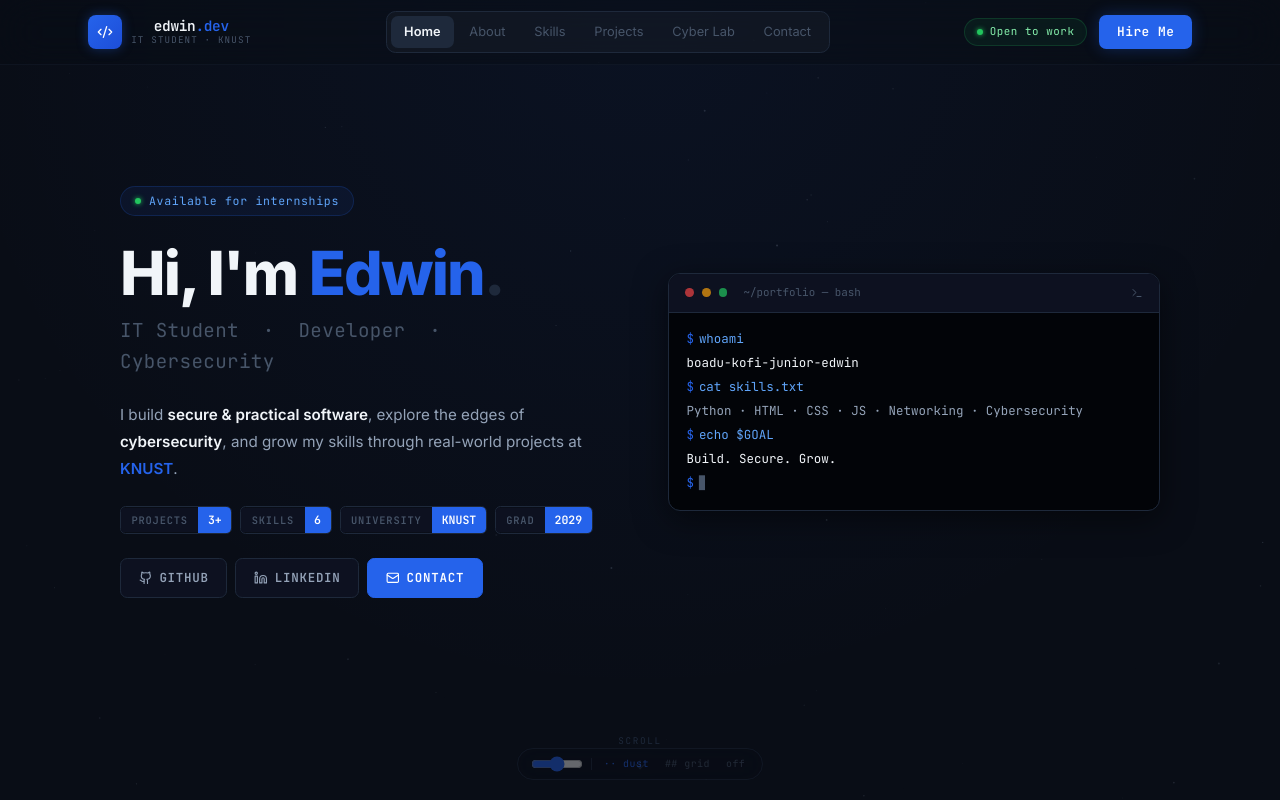
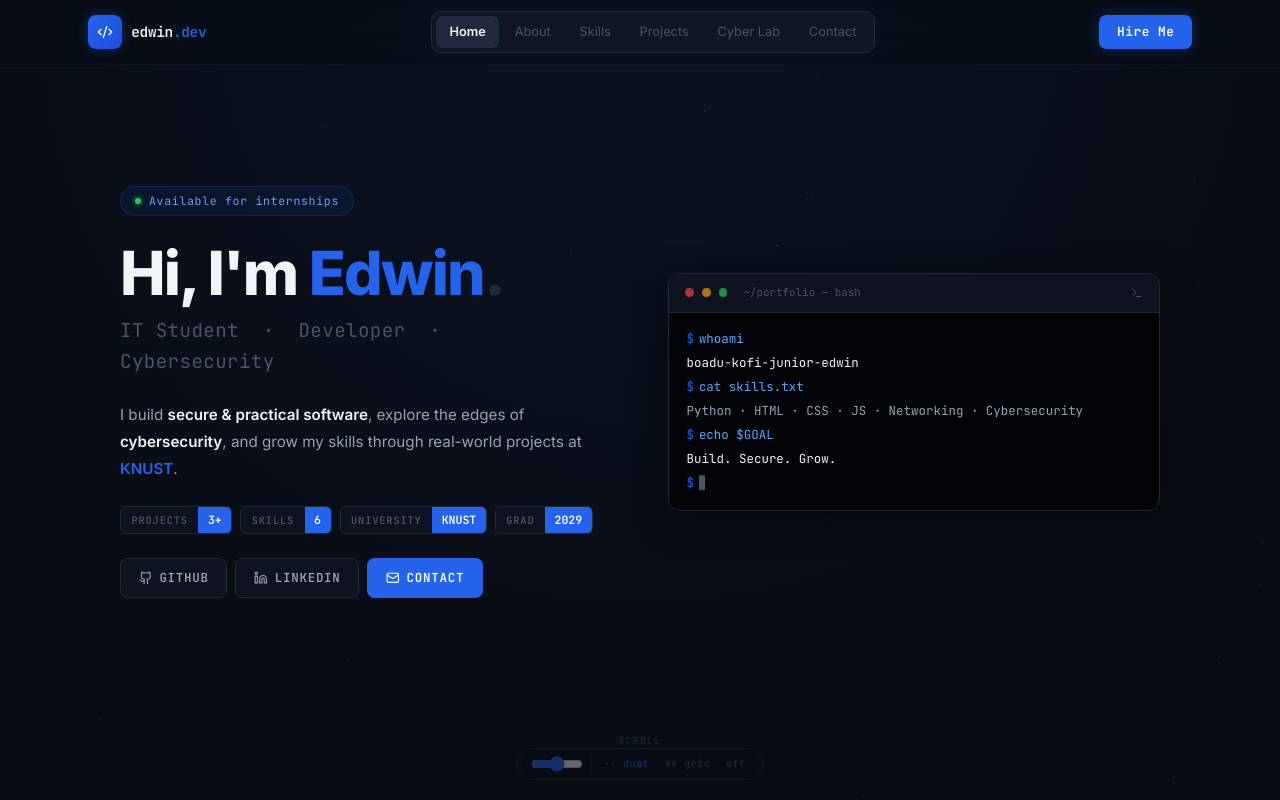
Before and after one commit to Junior09-gif/My-Portfolio, a React (Vite) app in the folder My-Portfolio-main/My-Portfolio-main/: page / in a window 1280 px wide. Shown: the top 800 px of the page. Built offline with nearby package versions, Linux system fonts and the light colour scheme.

Commit message:
Remove logo subtitle and Open to work badge from Navbar

```diff
--- a/My-Portfolio-main/My-Portfolio-main/src/components/Navbar.tsx
+++ b/My-Portfolio-main/My-Portfolio-main/src/components/Navbar.tsx
@@ -78,21 +78,12 @@ export default function Navbar({ fullName }: NavbarProps) {
                 <Code2 style={{ width: "1rem", height: "1rem", color: "#fff" }} />
               </div>
               {/* Wordmark */}
-              <div style={{ display: "flex", flexDirection: "column", lineHeight: 1 }}>
               <span style={{
                 fontSize: "0.9rem", fontWeight: 800, color: "#f1f5f9",
                 fontFamily: "var(--font-mono)", letterSpacing: "-0.02em",
               }}>
                 edwin<span style={{ color: "#2563eb" }}>.dev</span>
               </span>
-                <span style={{
-                  fontSize: "0.58rem", color: "#475569",
-                  fontFamily: "var(--font-mono)", letterSpacing: "0.12em",
-                  textTransform: "uppercase", marginTop: "0.15rem",
-                }}>
-                  IT Student · KNUST
-                </span>
-              </div>
             </button>
 
             {/* ── Desktop nav ── */}
@@ -131,30 +122,6 @@ export default function Navbar({ fullName }: NavbarProps) {
 
             {/* ── Right side ── */}
             <div style={{ display: "flex", alignItems: "center", gap: "0.75rem" }}>
-
-              {/* Status dot — desktop only */}
-              {!isMobile && (
-                <div style={{
-                  display: "flex", alignItems: "center", gap: "0.4rem",
-                  padding: "0.3rem 0.75rem",
-                  background: "rgba(34,197,94,0.07)",
-                  border: "1px solid rgba(34,197,94,0.18)",
-                  borderRadius: "999px",
-                }}>
-                  <span style={{
-                    width: "0.4rem", height: "0.4rem", borderRadius: "50%",
-                    background: "#22c55e",
-                    boxShadow: "0 0 5px #22c55e",
-                    flexShrink: 0,
-                  }} />
-                  <span style={{
-                    fontSize: "0.68rem", color: "#86efac",
-                    fontFamily: "var(--font-mono)", letterSpacing: "0.05em",
-                  }}>
-                    Open to work
-                  </span>
-                </div>
-              )}
 
               {/* Hire Me CTA */}
               {!isMobile && (
```
Lines whose indentation alone changed are shown as unchanged.
